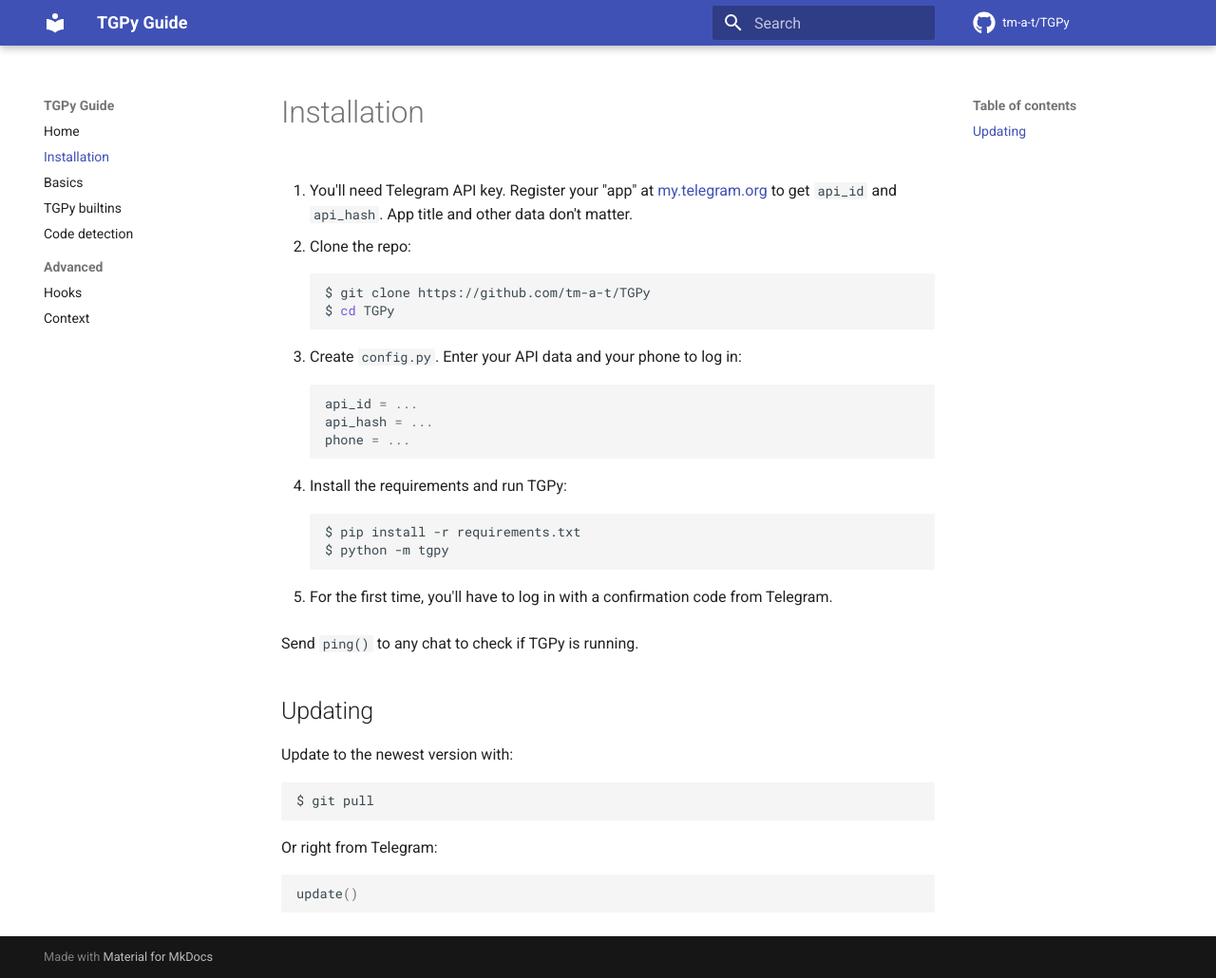
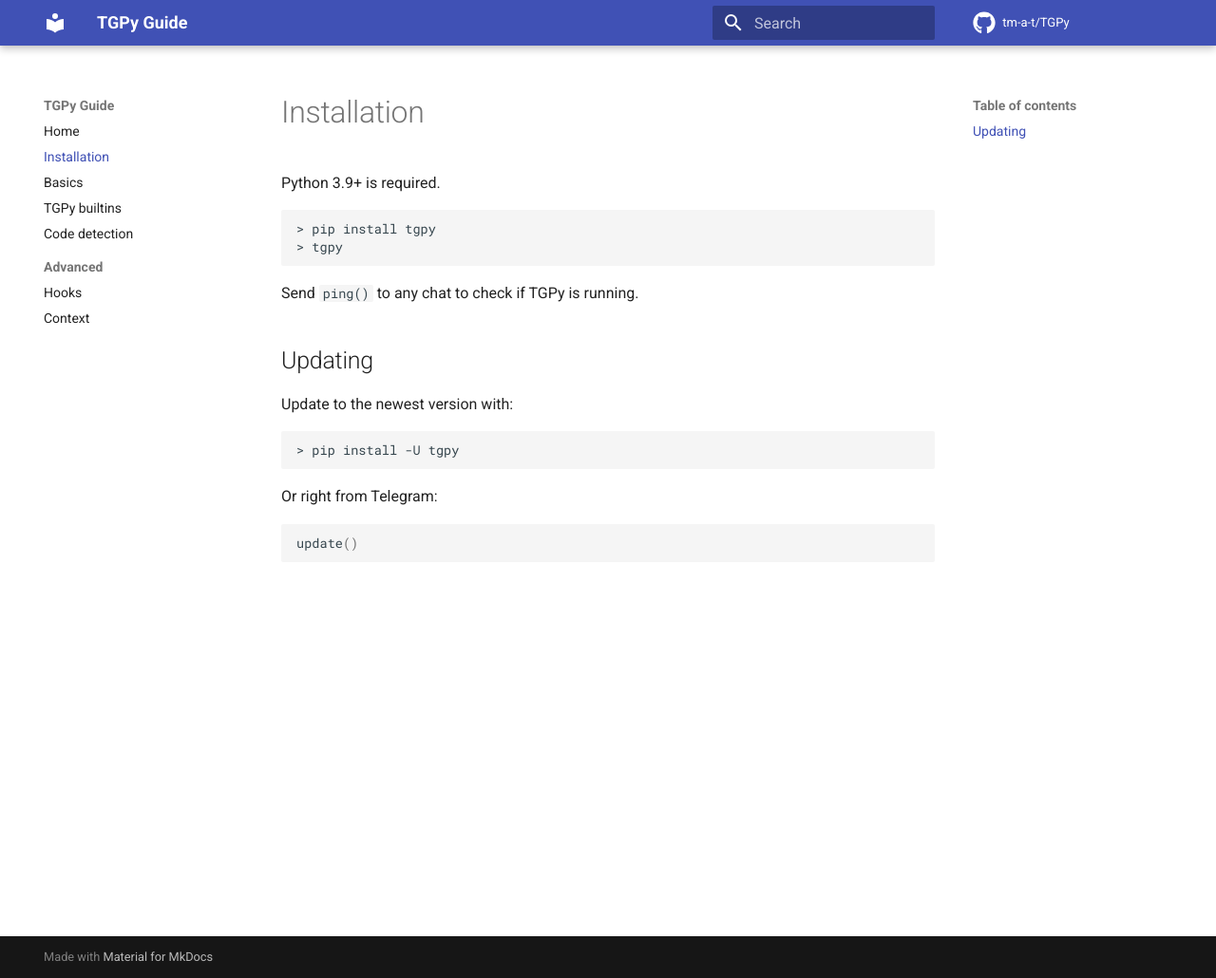
Before and after one commit to tm-a-t/TGPy, an MkDocs documentation site: the page built from guide/docs/installation.md, in a window 1280 px wide and 1030 px high. Shown: the whole window at 95% size. Built offline with MkDocs 1.6.1 and Material for MkDocs 9.7.7, drawn with Linux system fonts in a browser that asks for light colours; comment, search, counter and statistics services are not loaded.

Commit message:
docs: installation with pip & other readme changes

````diff
--- a/guide/docs/installation.md
+++ b/guide/docs/installation.md
@@ -1,28 +1,11 @@
 # Installation
 
-1. You'll need Telegram API key. Register your "app" at [my.telegram.org](https://my.telegram.org) to get `api_id` and
-`api_hash`. App title and other data don't matter.
+Python 3.9+ is required.
 
-2. Clone the repo:
 ```shell
-$ git clone https://github.com/tm-a-t/TGPy
-$ cd TGPy
+> pip install tgpy
+> tgpy
 ```
-
-3. Create `config.py`. Enter your API data and your phone to log in:
-```python
-api_id = ...
-api_hash = ...
-phone = ...
-```
-
-4. Install the requirements and run TGPy:
-```shell
-$ pip install -r requirements.txt
-$ python -m tgpy
-```
-
-5. For the first time, you'll have to log in with a confirmation code from Telegram.
 
 Send `ping()` to any chat to check if TGPy is running.
 
@@ -31,7 +14,7 @@
 Update to the newest version with:
 
 ```shell
-$ git pull
+> pip install -U tgpy
 ```
 
 Or right from Telegram:
````
Also changed, not shown: guide/docs/index.md (+14 -11 lines), README.md.
